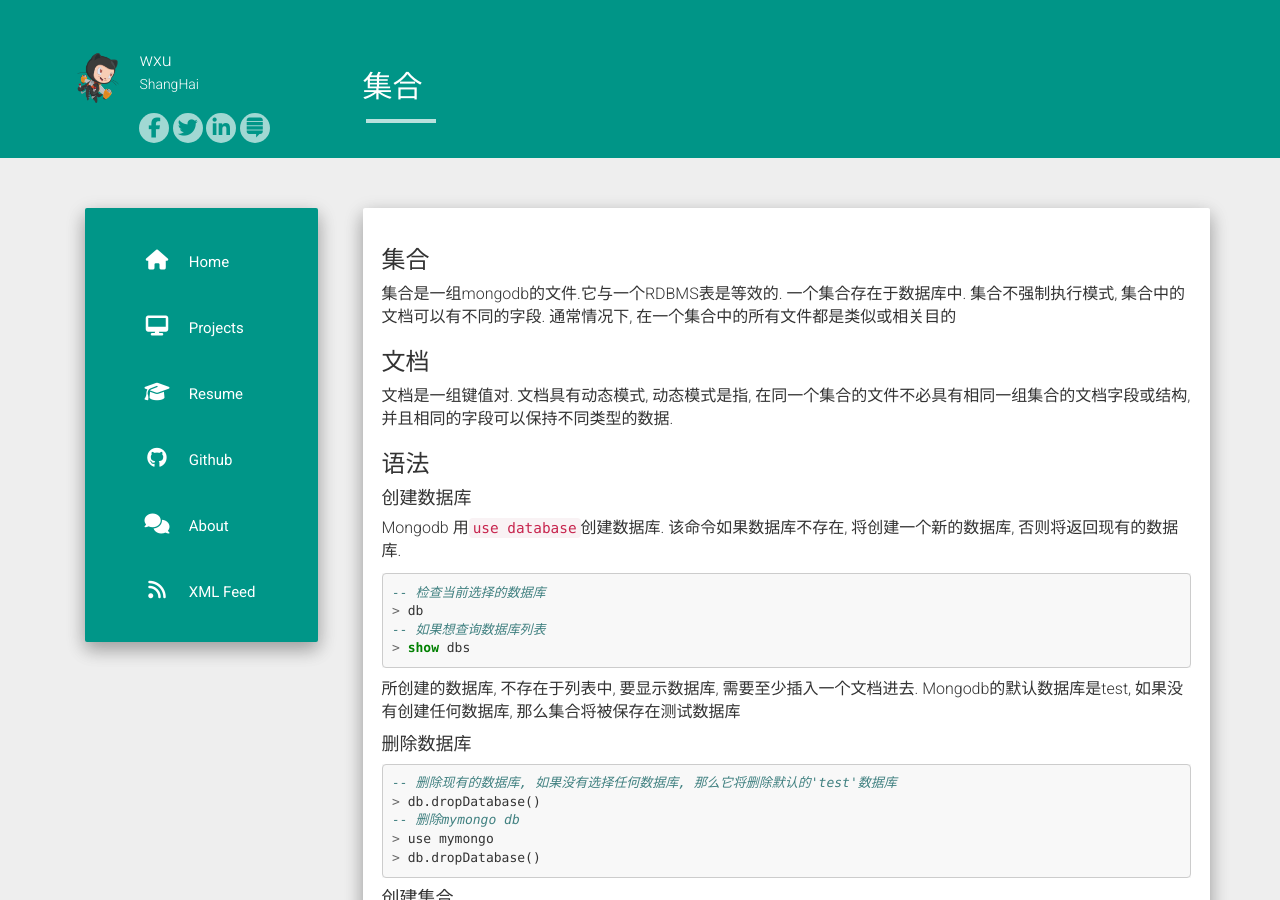
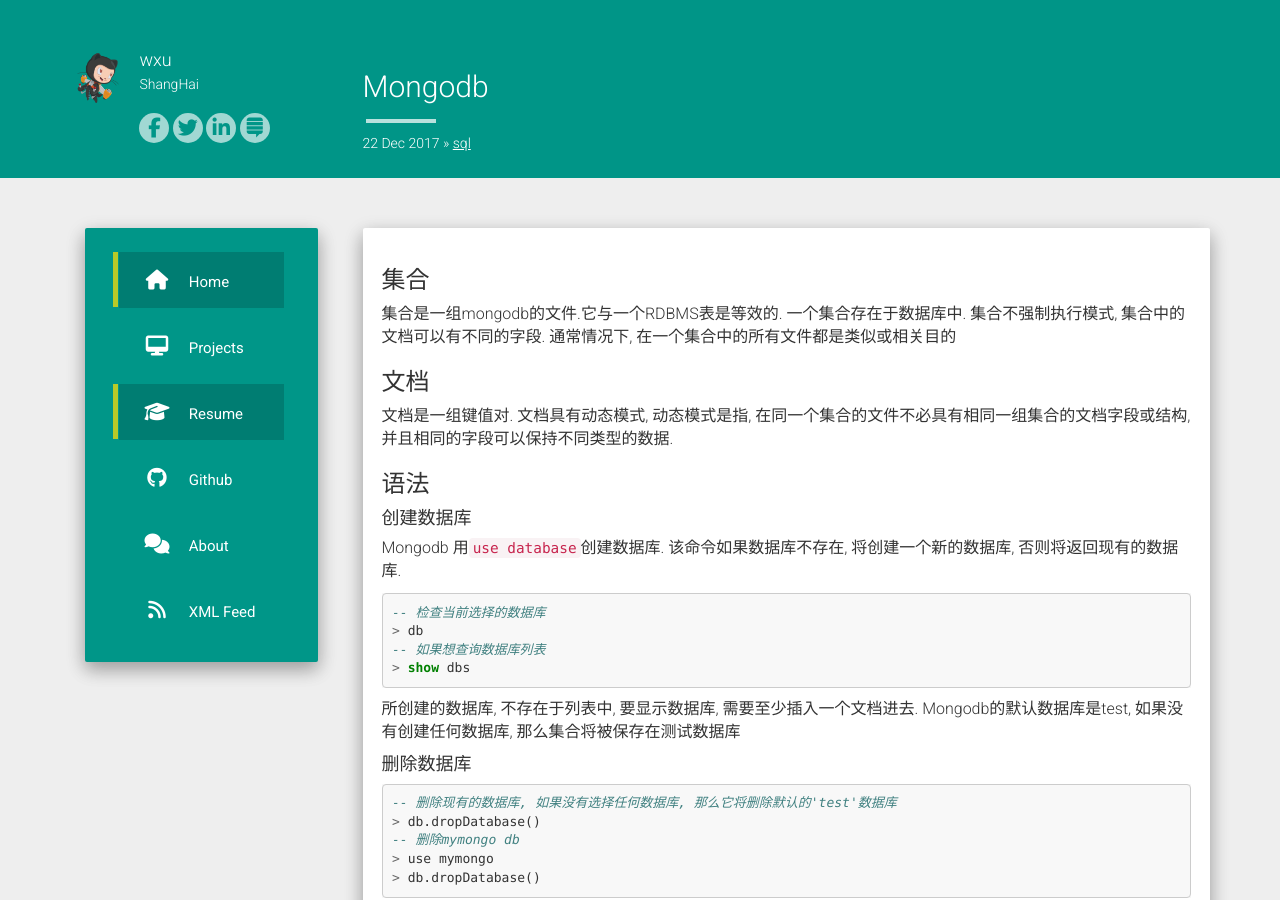
Before and after one commit to Isites/isites.github.io, a Jekyll site: the page built from _posts/2017-12-22-mongodb.md, in a window 1280 px wide and 900 px high. Built offline with Jekyll 4.4.1, drawn with Linux system fonts in a browser that asks for light colours; nearby versions of some CDN libraries; our own code applies the rules of GitHub Pages for plain Markdown files; comment, search, counter and statistics services are not loaded; some of the changed text lies outside the part shown.

Commit message:
wxu: 增加mongodb的基础教程

```diff
--- a/posts/mongodb.md
+++ b/_posts/2017-12-22-mongodb.md
@@ -1,3 +1,9 @@
+---
+layout: post
+titile: mongodb入门
+categories: sql
+---
+
 ### 集合
 
 集合是一组mongodb的文件.它与一个RDBMS表是等效的. 一个集合存在于数据库中. 集合不强制执行模式, 集合中的文档可以有不同的字段. 通常情况下, 在一个集合中的所有文件都是类似或相关目的
```
